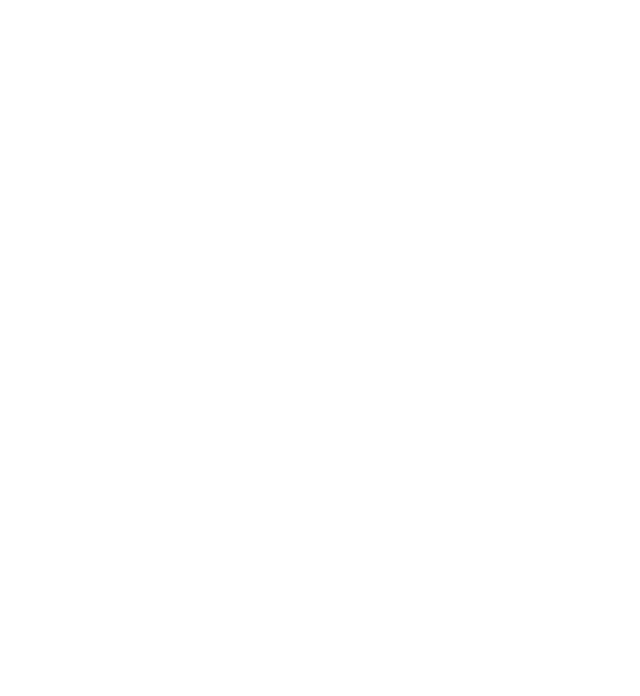
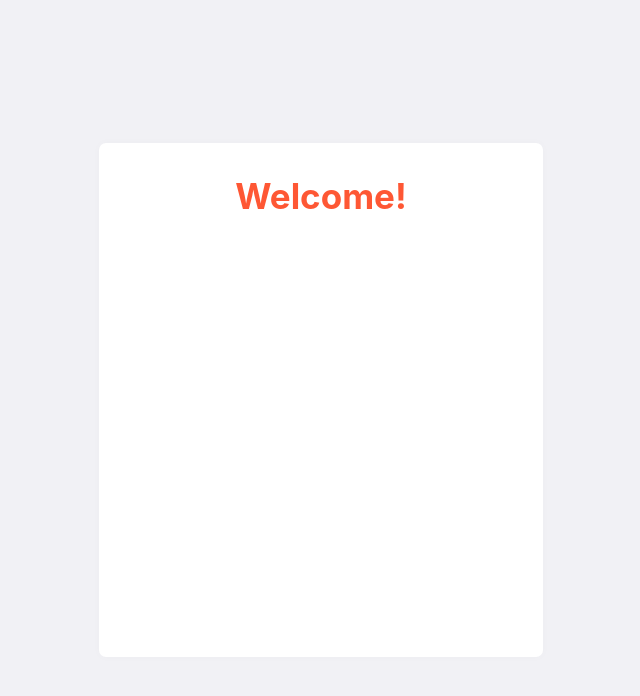
Before and after one commit to ICEE-TEA/ICEE-TEA-Front, a React (Create React App) app: page /login in a window 1280 px wide. Before the commit this address had no page. Shown: the top 696 px of the page, without its empty margins (319-959 px from the left). Built offline with nearby package versions, Linux system fonts and the light colour scheme.

Commit message:
feat/login

```diff
--- a/src/App.js
+++ b/src/App.js
@@ -1,18 +1,19 @@
-import logo from './logo.svg';
-import './App.css';
-import { BrowserRouter as Router, Route, Routes } from 'react-router-dom';
+import logo from "./logo.svg";
+import "./App.css";
+import { BrowserRouter as Router, Route, Routes } from "react-router-dom";
+import Login from "./pages/loginPage";
 
 function App() {
   return (
-  <Router>
-    <Routes>
-      <Route path="/" element={<div>아이스티 팔아용</div>}/>
-      {/* <Route path="/login" element={<Login/>}/>
-      <Route path="/signup" element={<Home/>}/>
-      <Route path="/main" element={<Home/>}/>
-      <Route path="/mypage" element={<myPage/>}/> */}
-    </Routes>
-  </Router>
+    <Router>
+      <Routes>
+        <Route path="/" element={<div>아이스티 팔아용</div>} />
+        <Route path="/login" element={<Login />} />
+        {/* <Route path="/signup" element={<signup />} />
+        <Route path="/main" element={<main />} />
+        <Route path="/mypage" element={<myPage />} /> */}
+      </Routes>
+    </Router>
   );
 }
 
--- /dev/null
+++ b/src/pages/loginPage/index.jsx
@@ -0,0 +1,16 @@
+import * as S from "./style";
+import React from "react";
+
+function Login() {
+  return (
+    <S.backCenter>
+      <S.WhiteBox>
+        <div className="contentCenter">
+          <span className="welcome">Welcome!</span>
+        </div>
+      </S.WhiteBox>
+    </S.backCenter>
+  );
+}
+
+export default Login;
--- /dev/null
+++ b/src/pages/loginPage/style.js
@@ -0,0 +1,32 @@
+import styled from "styled-components";
+
+export const backCenter = styled.div`
+  width: 100%;
+  height: 100vh;
+  background-color: #f1f1f5;
+  display: flex;
+  flex-direction: column;
+  justify-content: center;
+  align-items: center;
+`;
+
+export const WhiteBox = styled.div`
+  box-shadow: 0 0 8px rgba(0, 0, 0, 0.025);
+  padding: 2rem;
+  width: 380px;
+  height: 450px;
+  background: white;
+  border-radius: 2px;
+  border-radius: 7px;
+
+  .welcome {
+    color: #fe5734;
+    font-weight: bold;
+    font-size: 35px;
+  }
+
+  .contentCenter {
+    display: flex;
+    justify-content: center;
+  }
+`;
--- a/src/pages/mainPage/index.jsx
+++ /dev/null
@@ -1,2 +0,0 @@
-import * as S from "./style";
-import React from "react";
--- a/src/pages/mainPage/style.js
+++ /dev/null
@@ -1 +0,0 @@
-import styled from "styled-components";
```
